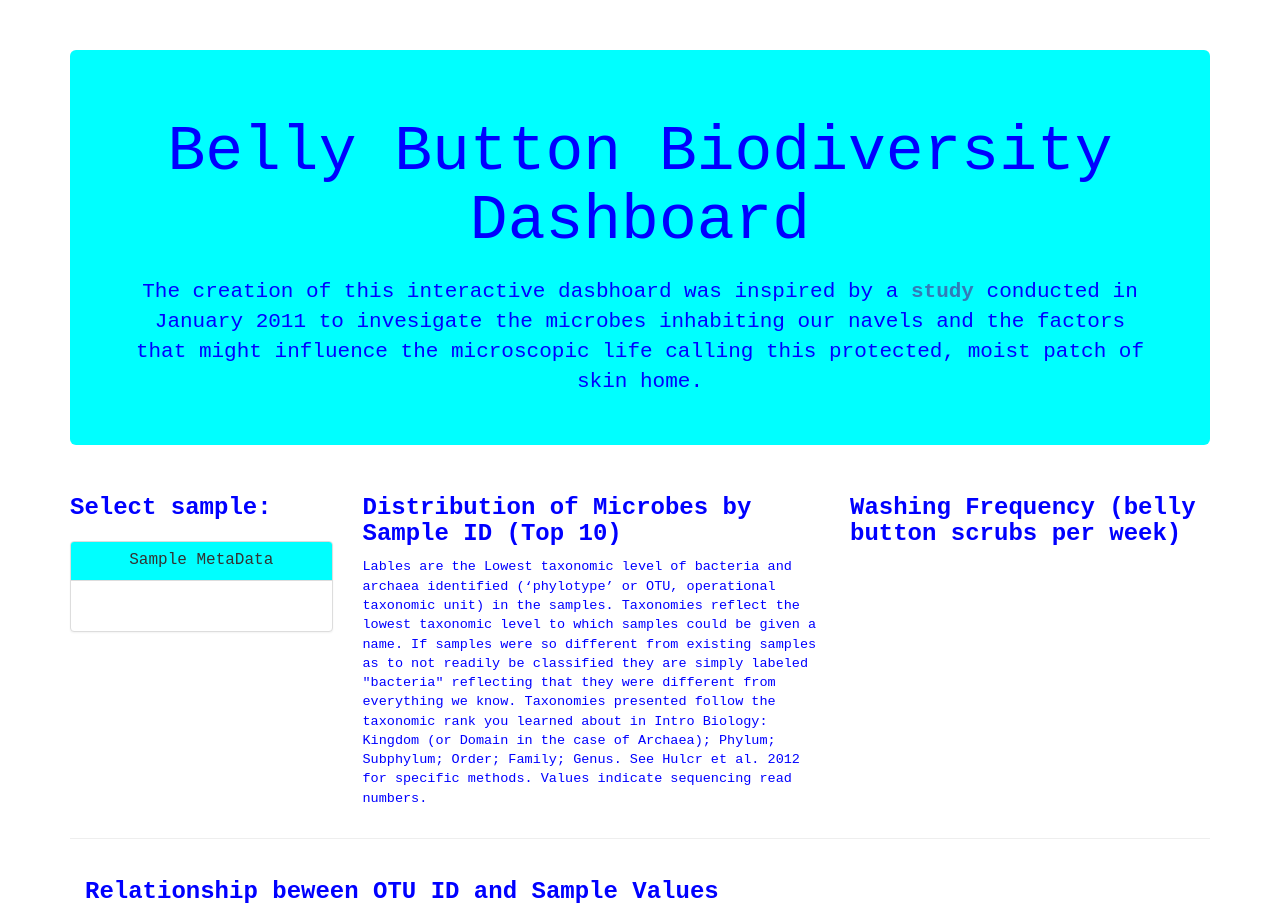
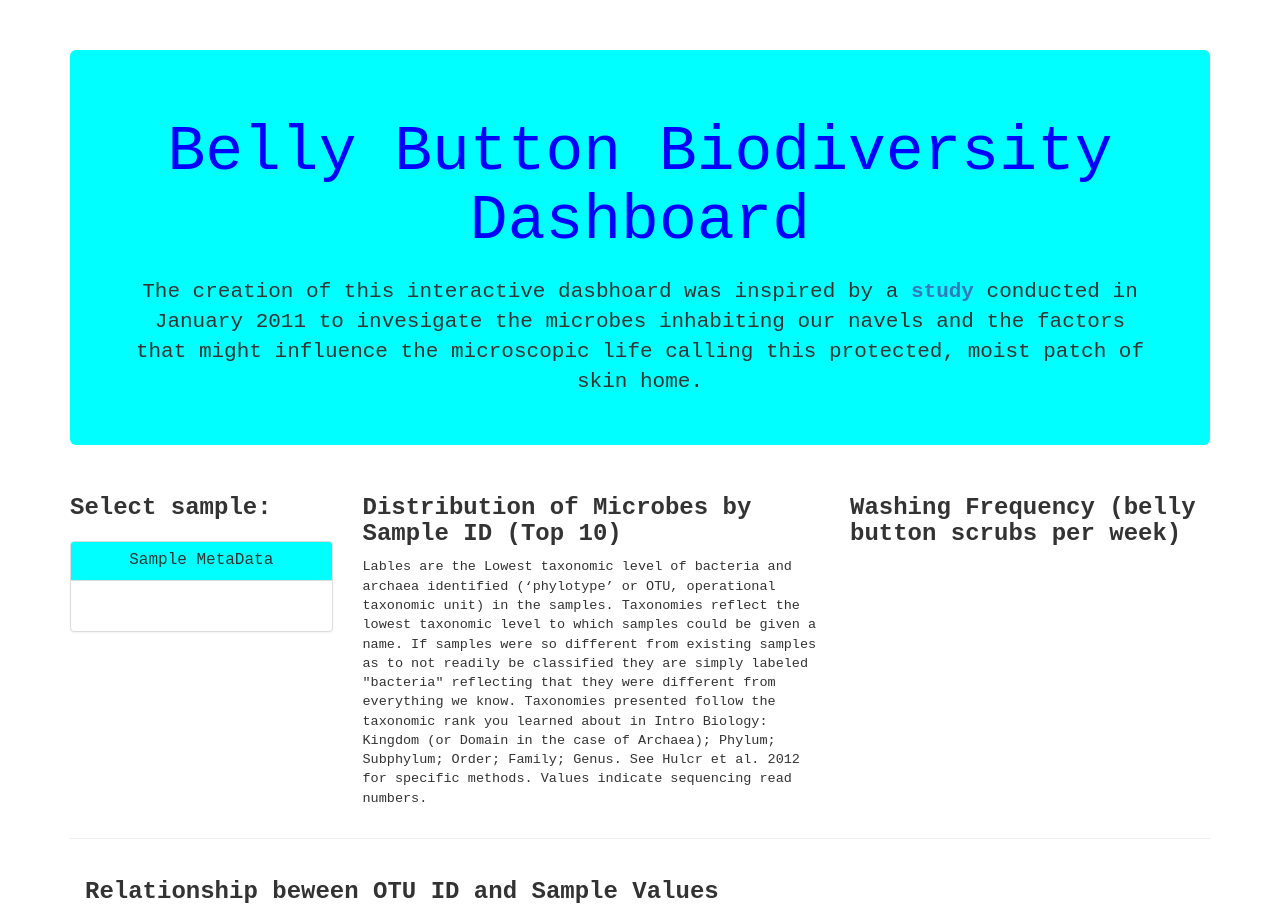
Before and after one commit to toncus/Belly-Button-Biodiversity, a Flask app: page / in a window 1280 px wide. Run offline with Flask 2, Linux system fonts and the light colour scheme; some libraries are stand-ins or nearby versions; some web fonts are replaced.

Commit message:
Update style.css

```diff
--- a/static/css/style.css
+++ b/static/css/style.css
@@ -1,5 +1,5 @@
 body{
     font-family: 'Courier New', Courier;
-    color: blue;
+
     font-size: 18px;
 }
```
